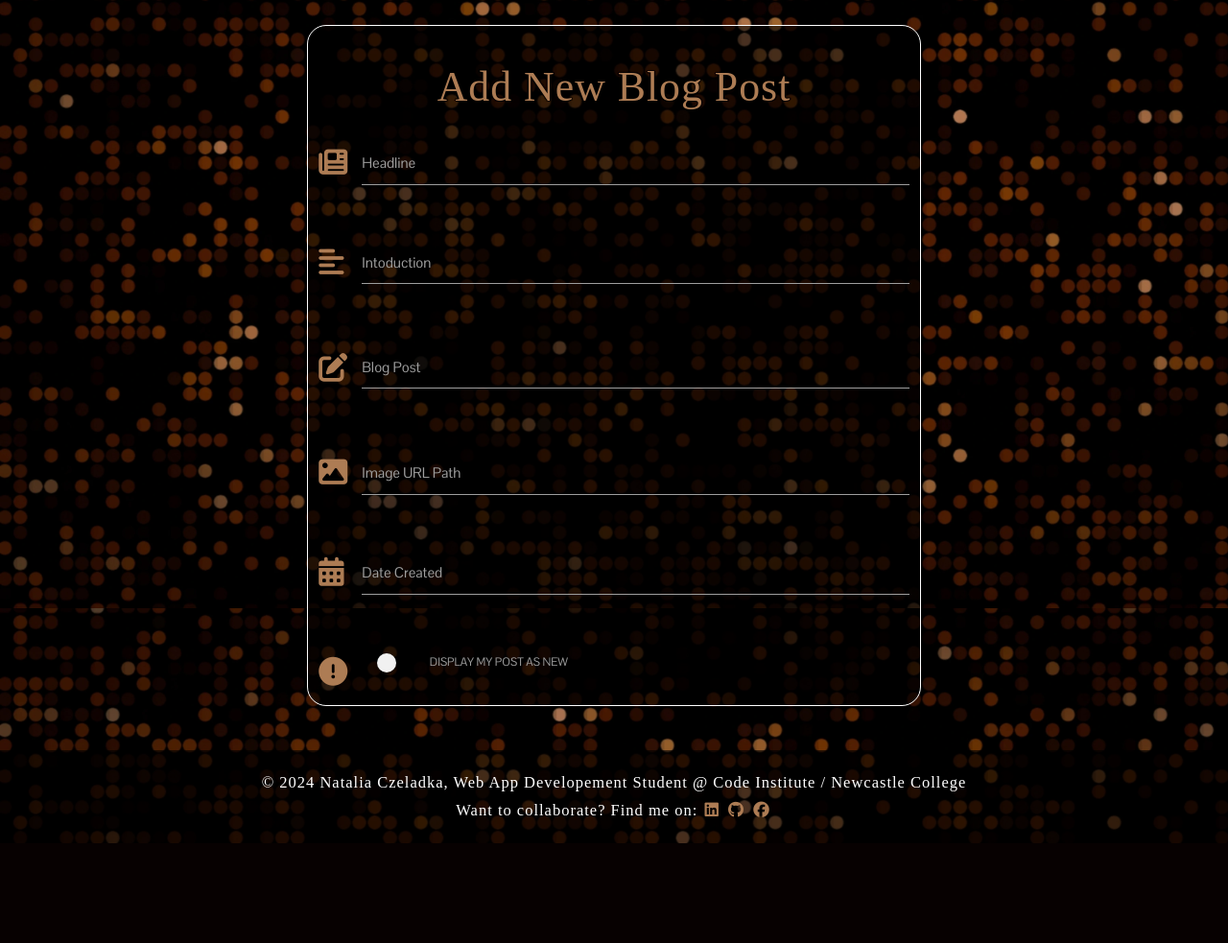
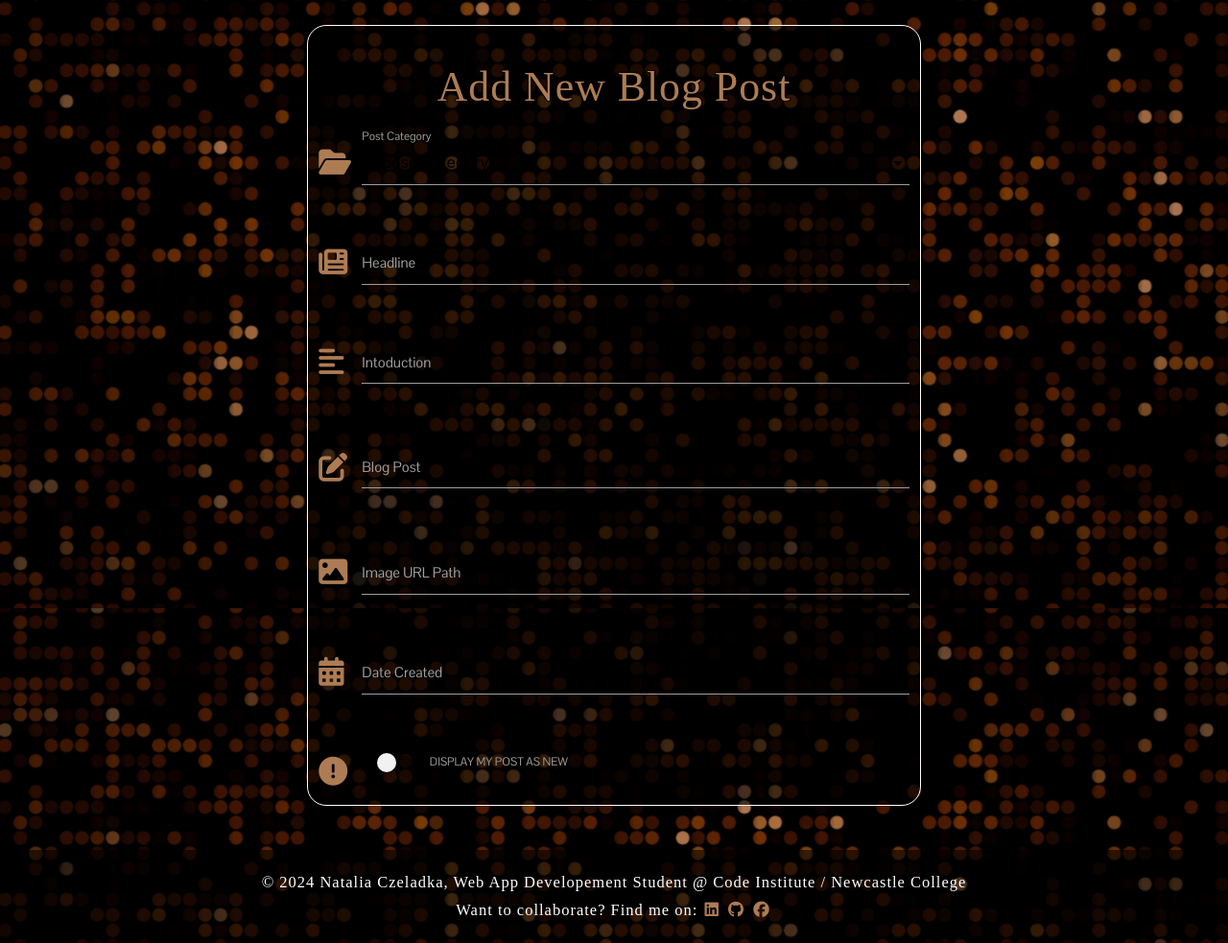
Before and after one commit to NataliaCzeladka/come-code-with-me, a Flask app: page /add_blog_post in a window 1280 px wide. Shown: the part 166-1149 px from the top of the page at 96% size. Before the commit the page ends 1045 px from the top, so only its background shows below. Run offline with Flask 2, Linux system fonts and the light colour scheme; data that the repository does not hold is empty; some libraries are stand-ins or nearby versions; some web fonts are replaced.

Commit message:
Add categories dropdown

```diff
--- a/app.py
+++ b/app.py
@@ -105,8 +105,8 @@ def sign_out():
 
 @app.route("/add_blog_post")
 def add_blog_post():
-    return render_template("add_blog_post.html")
-
+    categories = mongo.db.categories.find().sort("category_name", 1)
+    return render_template("add_blog_post.html", categories=categories)
 
 
 if __name__ == "__main__":
--- a/static/css/style.css
+++ b/static/css/style.css
@@ -123,6 +123,10 @@ input, textarea {
 
 .datepicker-calendar, .select-dropdown {
     color: #000;
+}
+
+.select-wrapper input.disabled-category {
+    color: #fff;
 }
 
 .new-post i {
--- a/static/js/script.js
+++ b/static/js/script.js
@@ -2,6 +2,7 @@ $(document).ready(function () {
   $(".sidenav").sidenav({ edge: "right" });
   $('.materialboxed').materialbox();
   $('.tooltipped').tooltip();
+  $("select").formSelect();
   $(".datepicker").datepicker({
     format: "dd mmmm, yyyy",
     yearRange: 0,
--- a/templates/add_blog_post.html
+++ b/templates/add_blog_post.html
@@ -4,6 +4,18 @@
 <div class="row new-post">
     <form class="col s12 m8 l6 offset-l3 black-transparent form-outer" method="POST" action="">
         <h3 class="center-align form-title">Add New Blog Post</h3>
+        <div class="row">
+            <div class="input-field col s12">
+                <i class="fas fa-folder-open prefix"></i>
+                <select id="category_name" name="category_name" class="validate" required>
+                    <option value="" disabled selected>Choose Category</option>
+                    {% for category in categories %}
+                    <option value="{{ category.category_name }}">{{ category.category_name }}</option>
+                    {% endfor %}
+                </select>
+                <label for="category_name">Post Category</label>
+            </div>
+        </div>
         <div class="row">
             <div class="input-field col s12">
                 <i class="fa-solid fa-newspaper prefix"></i>
```
